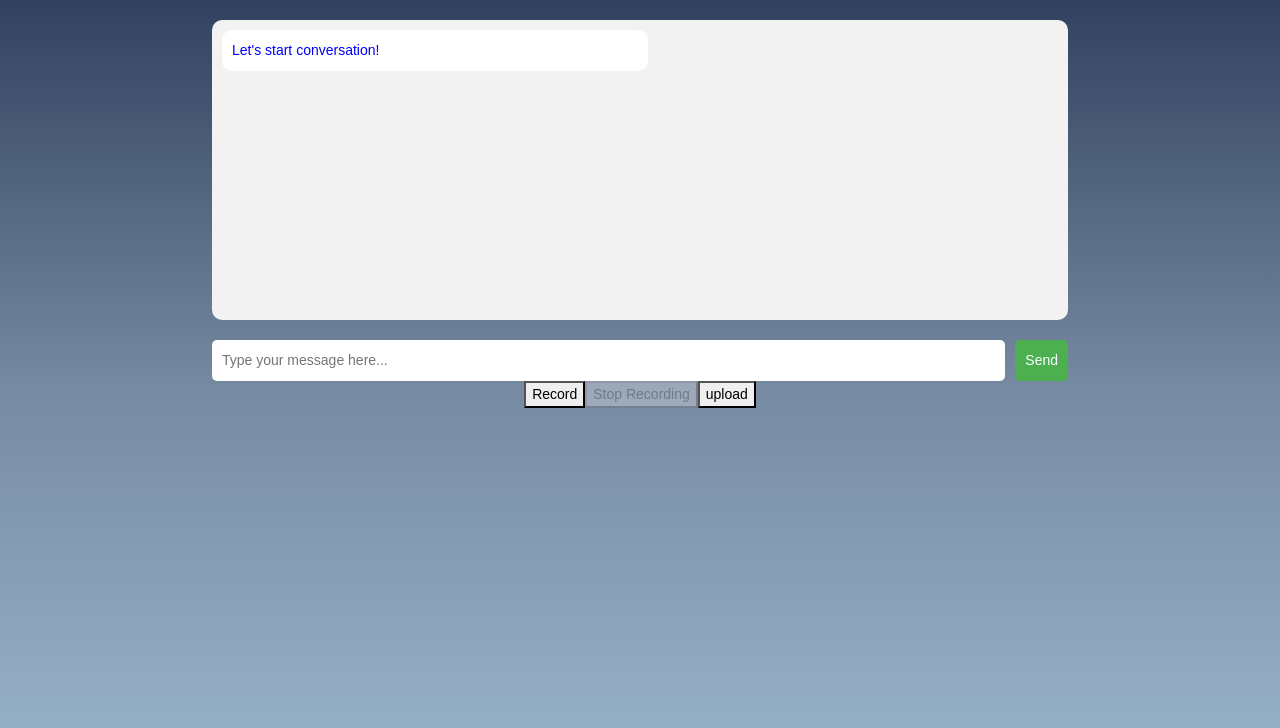
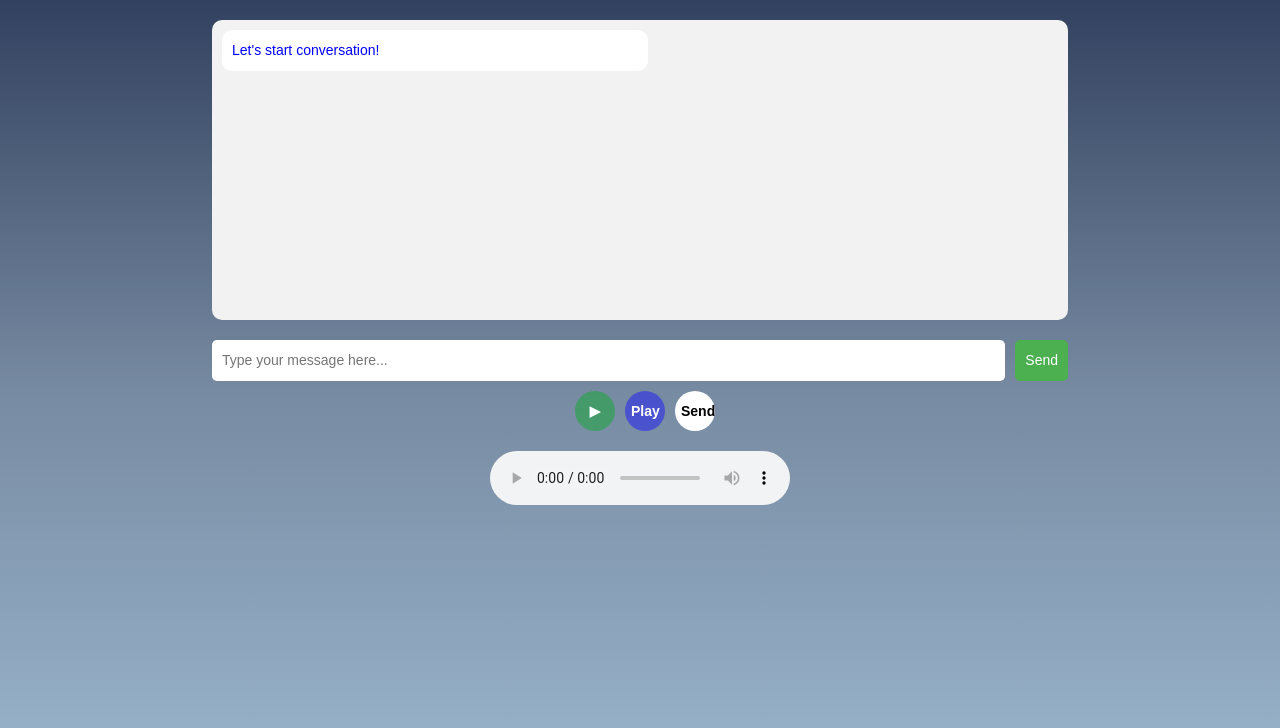
Before and after one commit to AstroHyo/Tutor-App, a React (Create React App) app in the folder frontend/tutorapp/: page /chatWithTutor in a window 1280 px wide. Shown: the top 728 px of the page. Built offline with nearby package versions, Linux system fonts and the light colour scheme.

Commit message:
(FE, record) Edit recordTest code

```diff
--- a/frontend/tutorapp/src/routes/audioRecordTest.js
+++ b/frontend/tutorapp/src/routes/audioRecordTest.js
@@ -1,59 +1,86 @@
-import React, { useState } from 'react';
+import React, { useState, useRef } from "react";
+import './audioRecord.css';
+import axios from 'axios';
 
-function AudioRecorder() {
+const AudioRecorder= () => {
   const [recording, setRecording] = useState(false);
-  const [uploading, setUploading] = useState(false);
+  const [mediaRecorder, setMediaRecorder] = useState(null);
+  const [audioBlob, setAudioBlob] = useState(null);
+  const [audioFile, setAudioFile] = useState(null);
+  const audioRef = useRef(null);
+  const [recordText, setRecodeText] = useState('');
 
-  let media = [];
-  let mediaRecorder;
-  const constraints = { audio: true };
-
-  const startRecording = async () => {
-    try {
-      const stream = await navigator.mediaDevices.getUserMedia(constraints);
-      mediaRecorder = new MediaRecorder(stream);
-      mediaRecorder.ondataavailable = (e) => {
-        if (e.data.size) {
-          media.push(e.data);
-        }
-      };
+  const handleStartRecording = () => {
+    navigator.mediaDevices.getUserMedia({ audio: true }).then((stream) => {
+      const mediaRecorder = new MediaRecorder(stream);
       mediaRecorder.start();
       setRecording(true);
-    } catch (error) {
+      setMediaRecorder(mediaRecorder);
+
+      mediaRecorder.addEventListener("dataavailable", (event) => {
+        if (event.data.size > 0) {
+          setAudioBlob(event.data);
+          //녹음본 -> 파일 변환
+          const sound = new File([event.data], "soundBlob.mp3", { lastModified: new Date().getTime(), type: "audio/mpeg" });
+          setAudioFile(sound);
+        }
+      });
+
+    });
+  };
+
+  const handleStopRecording = () => {
+    if (mediaRecorder !== null) {
+      mediaRecorder.stop();
+      setRecording(false);
+    }
+  };
+
+  const handlePlayRecording = () => {
+    if (audioBlob !== null) {
+      const audioUrl = URL.createObjectURL(audioBlob);
+      audioRef.current.src = audioUrl;
+      audioRef.current.play();
+    }
+  };
+
+  const handleSendRecording = async () => {
+    try {
+      if (audioFile !== null) {
+        console.log(audioFile);
+        const formData = new FormData();
+        formData.append('audio', new Blob(audioFile, { type: 'audio/webm;codecs=opus' }), 'audio.webm');
+        console.log(formData.get('file'));
+        console.log(formData);
+        const response = await fetch('REDACTED_AWS_ENDPOINT', { method: 'POST', body: formData });
+        const data = response.data;
+        setRecodeText(data);
+      }
+    }
+    catch (error) {
       console.error(error);
     }
   };
 
-  const stopRecording = () => {
-    if (mediaRecorder && mediaRecorder.state !== "inactive") {
-      mediaRecorder.stop();
-      setRecording(false);
-      setUploading(true);
-      console.log(media);
-    }
-  };
-
-  const upload = async () => {
-    const formData = new FormData();
-    formData.append('audio', new Blob(media, { type: 'audio/webm;codecs=opus' }), 'audio.webm');
-    console.log(formData);
-    await fetch('REDACTED_AWS_ENDPOINT', { method: 'POST', body: formData });
-    setUploading(false);
-  };
-
   return (
     <div>
-      <button onClick={startRecording} disabled={recording || uploading}>
-        {recording ? 'Recording...' : 'Record'}
-      </button>
-      <button onClick={stopRecording} disabled={!recording || uploading}>
-        {uploading ? 'Uploading...' : 'Stop Recording'}
-      </button>
-      <button onClick={upload}>
-        upload
-      </button>
+      <div>
+        {recording ? (
+          <button className="recordStopBtn" onClick={handleStopRecording} disabled={!recording}>■</button>
+        ) : (
+          <button className="recordStartBtn" onClick={handleStartRecording} disabled={recording}>▶</button>
+        )}
+        <button className="recordPlayBtn" onClick={handlePlayRecording} disabled={!audioBlob}>
+          Play
+        </button>
+        <button className="recordSendBtn" onClick={handleSendRecording} disabled={!audioFile}>
+          Send
+        </button>
+      </div>
+      <audio controls ref={audioRef}></audio>
+      <p>{recordText}</p>
     </div>
   );
-}
+};
 
 export default AudioRecorder;
```
